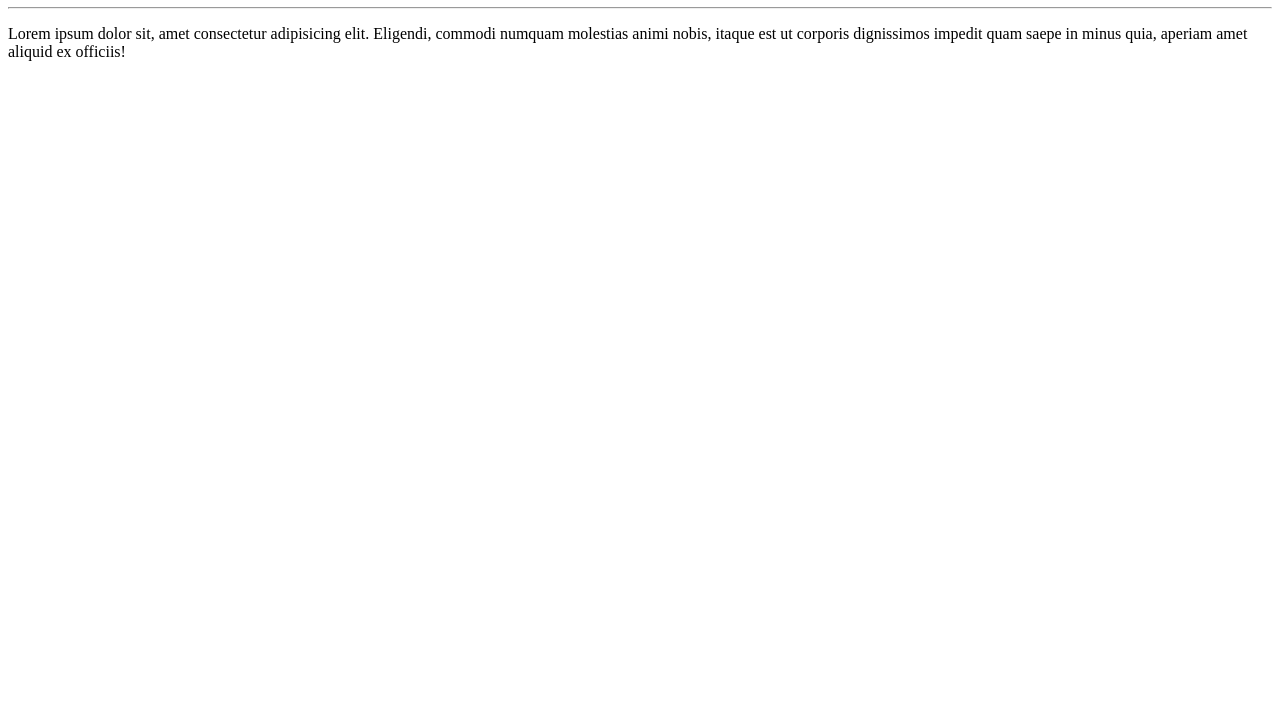
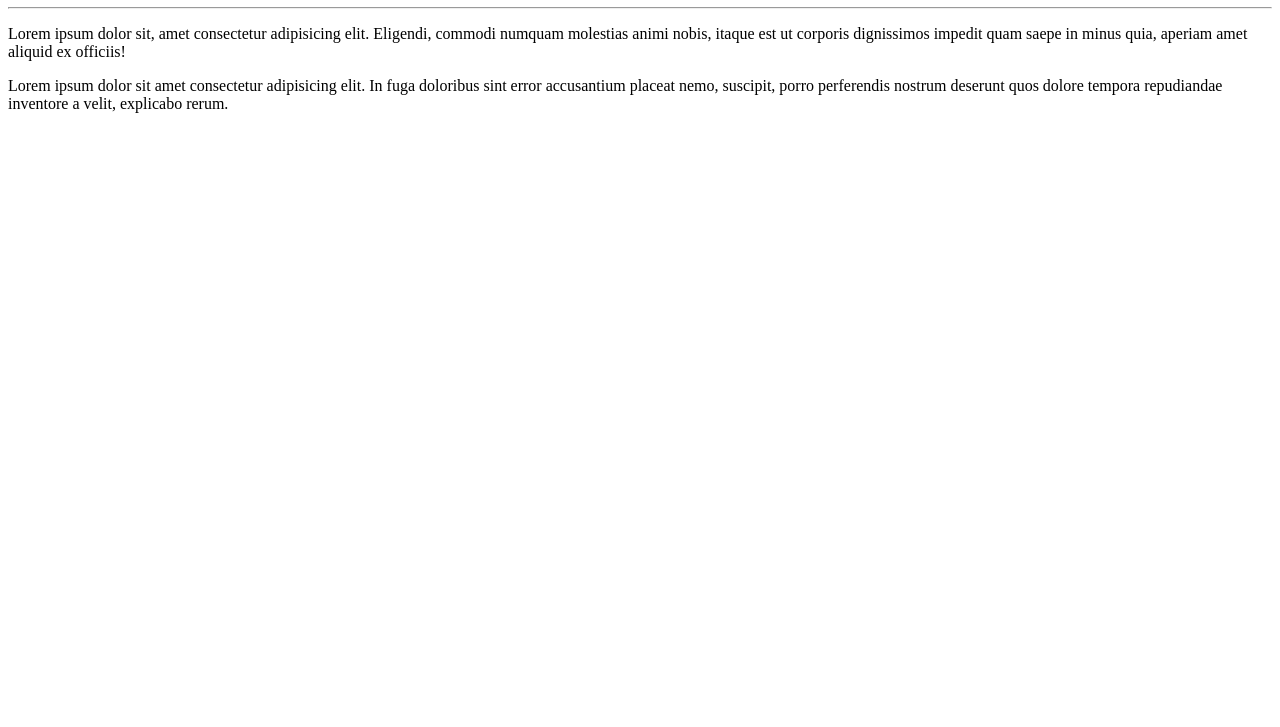
Before and after one commit to MadeCel/Begin, a plain HTML site: page Site-exemplo/Index.html in a window 1280 px wide. Shown: the part 73-800 px from the top of the page. Drawn offline with Linux system fonts and the light colour scheme.

Commit message:
Add one more line

```diff
--- a/Site-exemplo/Index.html
+++ b/Site-exemplo/Index.html
@@ -10,5 +10,6 @@
     <h1>Olá, Mundo!</h1>
     <hr>
     <p>Lorem ipsum dolor sit, amet consectetur adipisicing elit. Eligendi, commodi numquam molestias animi nobis, itaque est ut corporis dignissimos impedit quam saepe in minus quia, aperiam amet aliquid ex officiis!</p>
+    <p>Lorem ipsum dolor sit amet consectetur adipisicing elit. In fuga doloribus sint error accusantium placeat nemo, suscipit, porro perferendis nostrum deserunt quos dolore tempora repudiandae inventore a velit, explicabo rerum.</p>
 </body>
 </html>
```
